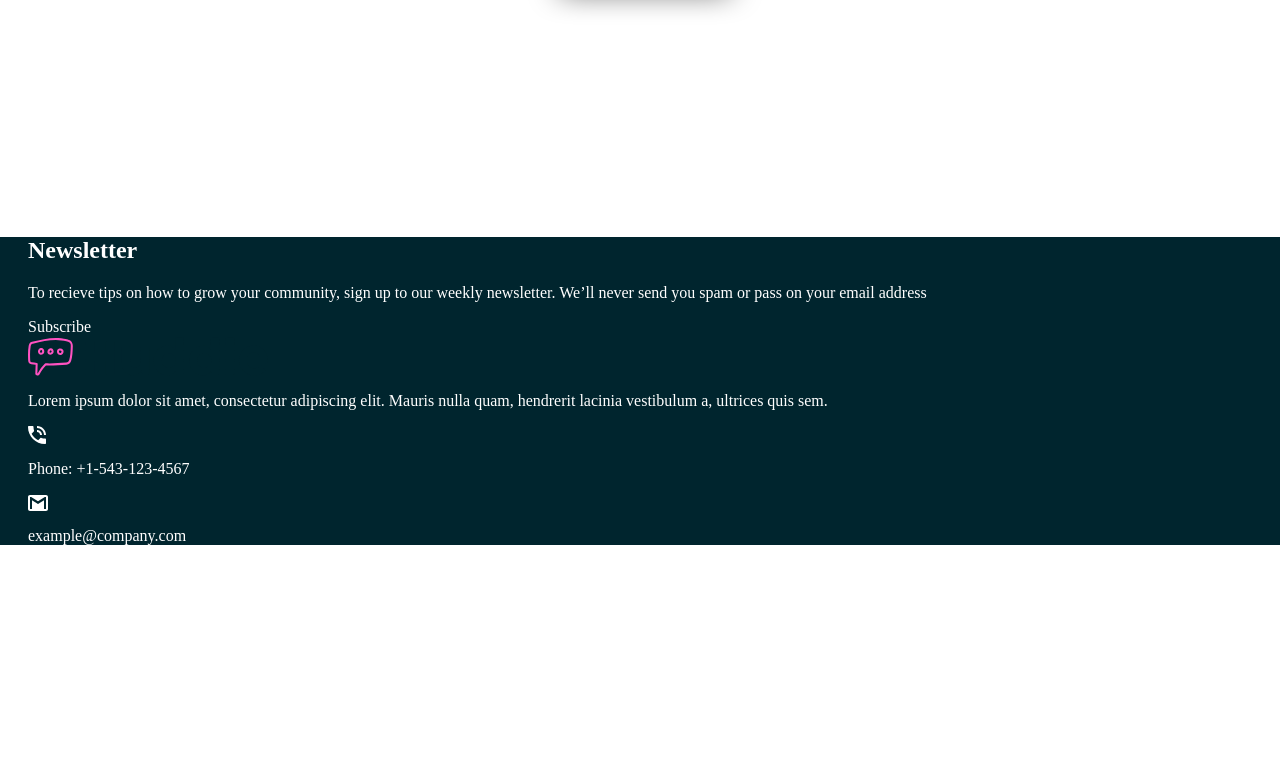
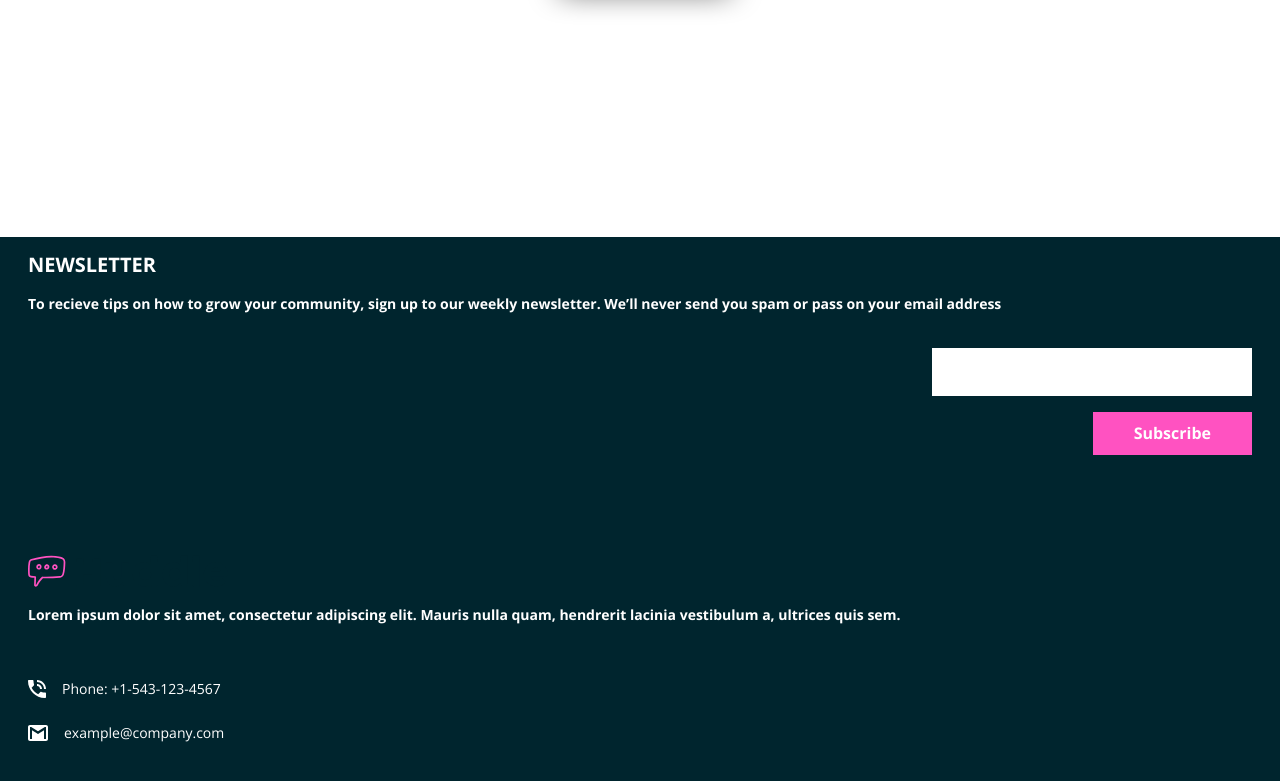
Before and after one commit to eugeniavalls/huddle2, a website built with Vite: page src/index.html in a window 1280 px wide. Shown: the part 5172-5953 px from the top of the page. Before the commit the page ends 5733 px from the top, so only its background shows below. Built offline with nearby package versions, Linux system fonts and the light colour scheme; some packages are replaced by stand-ins of ours.

Commit message:
cambios 29-04 tarde

```diff
--- a/src/index.html
+++ b/src/index.html
@@ -72,14 +72,6 @@
     </section>
 
     <footer class="footer">
-      <div class="footer__newsletter">
-        <h2 class="footer__newsletter--title">Newsletter</h2>
-        <p class="footer__newsletter--text">To recieve tips on how to grow your community, sign up to our weekly newsletter. We’ll never send you spam or pass on your email address</p>
-        <div class="footer__newsletter--buttons">
-          <a class="footer__button-white" href="#"></a>
-          <a class="footer__button-pink" href="#">Subscribe</a>
-        </div>
-      </div>
 
       <div class="footer__contact">
         <img class="footer__logo" src="./assets/images/logo.svg" alt="logo">
@@ -95,6 +87,15 @@
 
       </div>
 
+      <div class="footer__newsletter">
+        <h2 class="footer__newsletter--title">NEWSLETTER</h2>
+        <p class="footer__newsletter--text">To recieve tips on how to grow your community, sign up to our weekly newsletter. We’ll never send you spam or pass on your email address</p>
+        <div class="footer__newsletter--buttons">
+          <a class="footer__button-white" href="#"></a>
+          <a class="footer__button-pink" href="#">Subscribe</a>
+        </div>
+      </div>
+
     </footer>
 
     <script type="module" src="./js/index.js"></script>
--- a/src/scss/blocks/buttons.scss
+++ b/src/scss/blocks/buttons.scss
@@ -18,3 +18,17 @@
     border-radius: 50px;
     box-shadow: 5px 5px 30px -13px black;
 }
+
+.footer__button-white{
+    width: 320px;
+    padding: 24px;
+    background-color: var(--white);
+}
+
+.footer__button-pink{
+    padding: 12px 41px;
+    background-color: var(--color-primary);
+    font-family: var(--font-family-open-sans);
+    font-weight: var(--font-weight-bold);
+    font-size: 16px;
+}
--- a/src/scss/blocks/footer.scss
+++ b/src/scss/blocks/footer.scss
@@ -4,4 +4,61 @@
     padding: 0 28px;
     background-color: var(--background-color-footer);
     color: var(--white);
+    display: flex;
+    flex-direction:column-reverse;
+
+    &__logo{
+        width: 200px;
+        margin-bottom: 16px;
+    }
+
+    &__contact--text{
+        font-family: var(--font-family-open-sans);
+        font-weight: var(--font-weight-bold);
+        font-size: 14px;
+        line-height: 24px;
+        margin-bottom: 40px;
+    }
+
+    &__text{
+        font-family: var(--font-family-open-sans);
+        font-weight: var(--font-weight-regular);
+        font-size: 14px;
+    }
+
+    &__contact{
+        margin-bottom: 48px;
+    }
+
+    &__contact--icons{
+        display: flex;
+        align-items: center;
+        gap: 1rem;
+    }
+
+    &__newsletter{
+        margin-bottom: 100px;
+    }
+
+    &__newsletter--title{
+        font-family: var(--font-family-open-sans);
+        font-weight: var(--font-weight-bold);
+        font-size: 20px;
+        margin-bottom: 16px;
+    }
+
+    &__newsletter--text{
+        font-family: var(--font-family-open-sans);
+        font-weight: var(--font-weight-bold);
+        font-size: 14px;
+        line-height: 24px;
+        margin-bottom: 32px;
+    }
+
+    &__newsletter--buttons{
+        display: flex;
+        flex-direction: column;
+        align-items: end;
+        gap: 1rem;
+    }
 }
```
